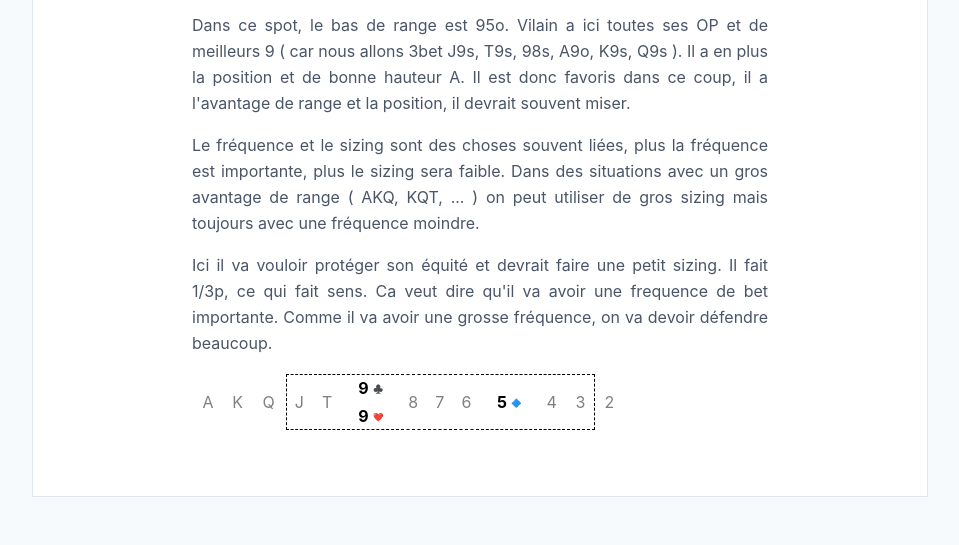
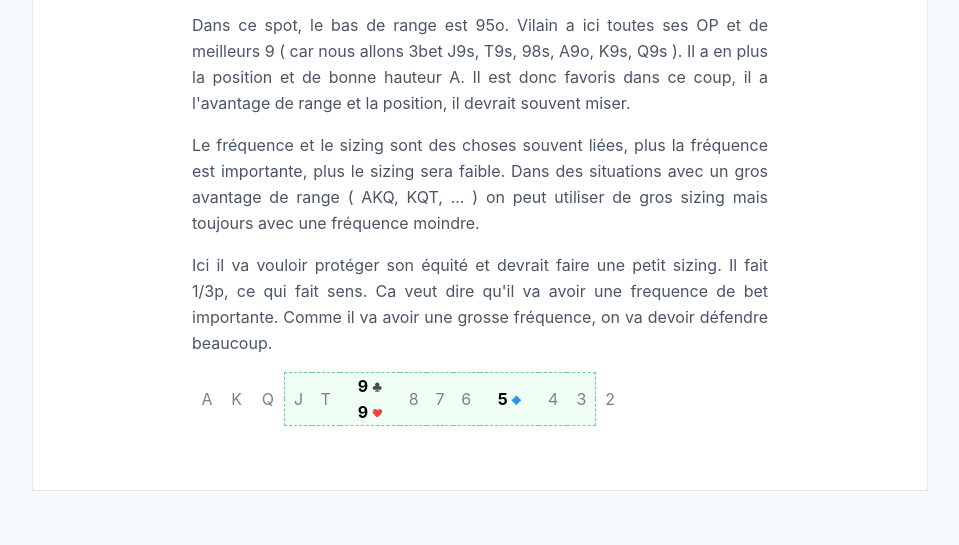
Before and after one commit to greglejeune/blog, a Jekyll site: the page built from _posts/2020-01-23-thinking-process.md, in a window 1280 px wide. Shown: the part 526-1071 px from the top of the page, without its empty margins (160-1119 px from the left). Built offline with Jekyll 4.4.1, drawn with Linux system fonts in a browser that asks for light colours; emoji names are drawn with the system emoji font.

Commit message:
Update blog.css

```diff
--- a/css/blog.css
+++ b/css/blog.css
@@ -107,6 +107,7 @@ blockquote {
 .board {
     width: 75%;
     color: gray;
+    border-collapse: collapse;
 }
 
 .board td {
@@ -116,27 +117,29 @@ blockquote {
 .flop {
   color: black;
   font-weight:bold;
+  background-color: #f0fff4;
 }
 
 .ingame {
-  border-top: 1px dashed black;
-  border-bottom: 1px dashed black;
+  border-top: 1px dashed #68d391;
+  border-bottom: 1px dashed #68d391;
+  background-color: #f0fff4;
 }
 
 .basel {
-  border-left: 1px dashed black;
+  border-left: 1px dashed #68d391;
 }
 
 .baser {
-  border-right: 1px dashed black;
+  border-right: 1px dashed #68d391;
 }
 
 .flop.top {
-  border-top: 1px dashed black;
+  border-top: 1px dashed #68d391;
 }
 
 .flop.down {
-  border-bottom: 1px dashed black;
+  border-bottom: 1px dashed #68d391;
 }
 
 .mermaid {
```
